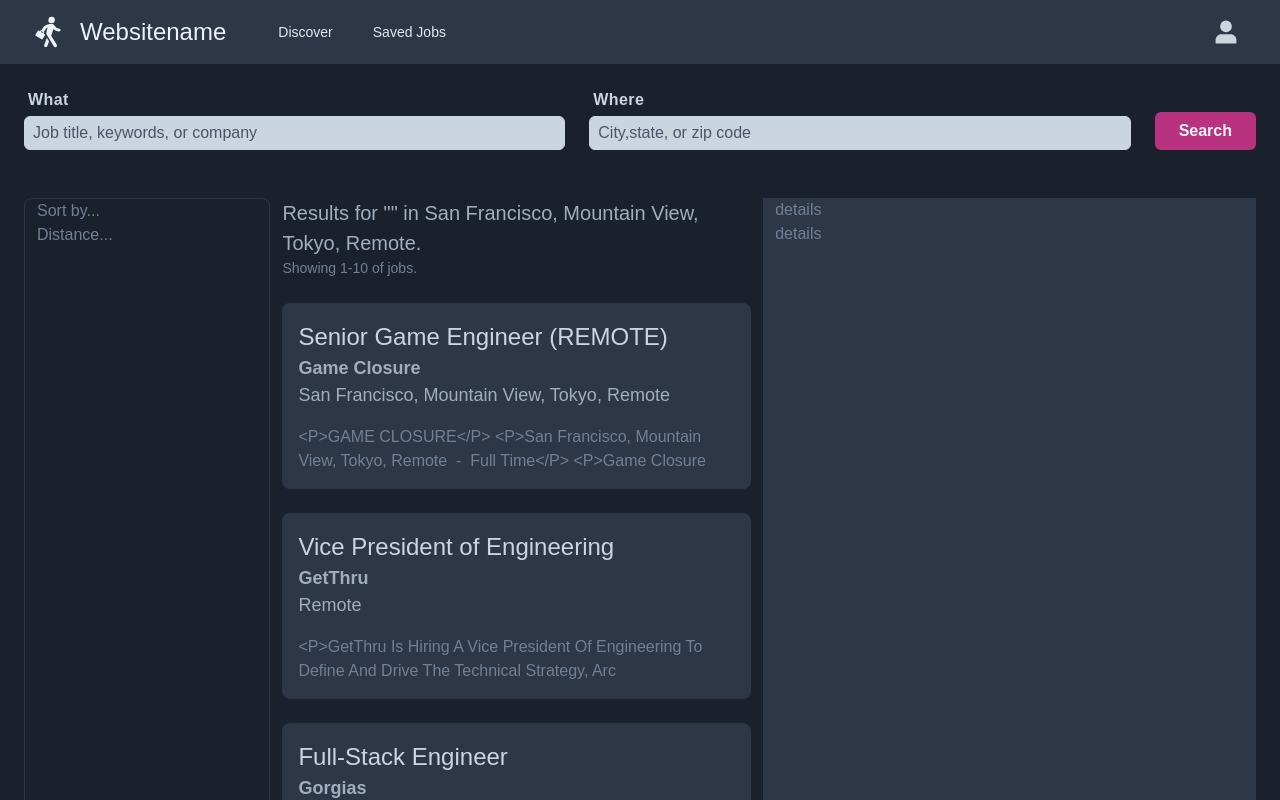
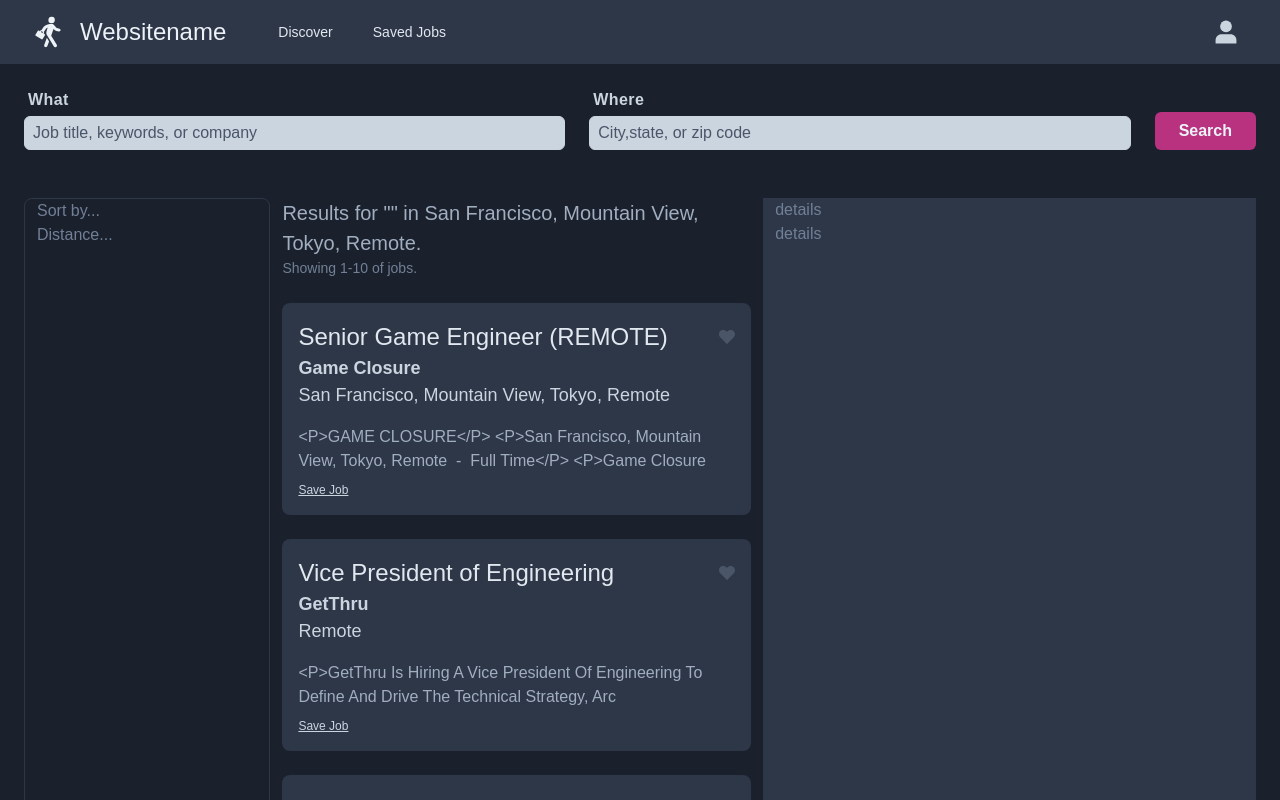
Before and after one commit to noelsner/job-a-lytics, a React app: page /#/ in a window 1280 px wide. Shown: the top 800 px of the page. Built offline with nearby package versions, Linux system fonts and the light colour scheme; no server answers.

Commit message:
save jobs button, without jobs/index.js conflict

```diff
--- a/src/SearchBar.js
+++ b/src/SearchBar.js
@@ -15,13 +15,13 @@ const SearchBar = () => {
         <div className='flex flex-col w-full md:flex-row'>
           <div className='flex-1 pl-3 md:pl-6 pr-3'>
             <label className='block tracking-wide text-gray-400 text-md font-bold mb-1 px-1' htmlFor='what'>What</label>
-            <input value={inputQuery} onChange={ev => setInputQuery(ev.target.value)} className='appearance-none block w-full bg-gray-400 text-gray-600 placeholder-gray-700 border border-gray-400 rounded-md py-1 px-2 focus:outline-none focus:bg-gray-400' id='what' type='text' placeholder='Job title, keywords, or company'></input>
+            <input value={inputQuery} onChange={ev => setInputQuery(ev.target.value)} className='appearance-none block w-full bg-gray-400 text-gray-600 placeholder-gray-700 border border-gray-400 rounded-md py-1 px-2 focus:outline-none focus:bg-gray-200' id='what' type='text' placeholder='Job title, keywords, or company'></input>
           </div>
           <div className='flex-1 px-3'>
             <label className='block tracking-wide text-gray-400 text-md font-bold mb-1 px-1' htmlFor='where'>Where</label>
-            <input value={inputLocation} onChange={ev => setInputLocation(ev.target.value)} className='appearance-none block w-full bg-gray-400 text-gray-600 placeholder-gray-700 border border-gray-400 rounded-md py-1 px-2 focus:outline-none focus:bg-gray-400' id='where' type='text' placeholder='City,state, or zip code'></input>
+            <input value={inputLocation} onChange={ev => setInputLocation(ev.target.value)} className='appearance-none block w-full bg-gray-400 text-gray-600 placeholder-gray-700 border border-gray-400 rounded-md py-1 px-2 focus:outline-none focus:bg-gray-200' id='where' type='text' placeholder='City,state, or zip code'></input>
           </div>
-          <button className='bg-pink-700 text-gray-200 font-bold rounded-md px-6 py-1 ml-3 mr-3 md:mr-6 mt-6'>Search</button>
+          <button className='bg-pink-700 text-gray-200 font-bold rounded-md px-6 py-1 ml-3 mr-3 md:mr-6 mt-6 hover:bg-pink-800 focus:outline-none focus:bg-pink-800'>Search</button>
         </div>
       </div>
     </form>
--- /dev/null
+++ b/src/icons/heart.js
@@ -0,0 +1,11 @@
+import React from 'react';
+
+const Heart = ({classes}) => {
+  return (
+    <svg className={classes} xmlns="http://www.w3.org/2000/svg" viewBox="0 0 100 100">
+      <path d="M49.82 94.12c-3.9-3.93-7.68-7.76-11.48-11.56-9.86-9.88-19.76-19.72-29.59-29.63C3.14 47.28-.06 40.52 0 32.43A26.41 26.41 0 0119.66 6.94c9.88-2.58 18.68-.3 26.11 6.8 1.36 1.3 2.57 2.76 4.07 4.38 1.42-1.52 2.53-2.77 3.72-4a26.91 26.91 0 0143.89 7.57c4.56 9.93 2.79 19.41-3.63 28.09a28.33 28.33 0 01-2.74 3.12Q71 73 50.92 93.11c-.29.29-.6.56-1.1 1.01z"/>
+    </svg>
+  )
+}
+
+export default Heart;
--- a/src/jobs/index.js
+++ b/src/jobs/index.js
@@ -1,8 +1,20 @@
-import React from "react";
+import React, {useState} from "react";
+import Heart from '../icons/heart';
 
 const Jobs = ({ jobs }) => {
-  //console.log('jobs :', jobs);
+  console.log('jobs :', jobs);
   //jobs.forEach(job=> console.log(job.title));
+
+  const [savedBtn, setSavedBtn] = useState(false)
+
+  const saveJob = () => console.log('Job saved!!!')
+
+  const toggleSaved = (ev) => {
+    ev.preventDefault();
+    setSavedBtn(!savedBtn);
+    saveJob();
+  };
+
   return (
     <div className='px-3'>
       <header>
@@ -15,13 +27,23 @@ const Jobs = ({ jobs }) => {
           return(
             <li key={job.id}>
               <div className='bg-gray-800 text-gray-600 mt-6 rounded-lg p-4'>
-                <a className='text-gray-400 text-2xl'>{job.title}</a>
+                {/* <a className='text-gray-400 text-2xl'>{job.title}</a>
                 <div className='text-gray-500 text-lg font-bold'>{job.company}</div>
                 <div className='text-gray-500 text-lg'>{job.location}</div>
-                <div className='text-gray-600 text-md mt-4'>
+                <div className='text-gray-600 text-md mt-4'> */}
+                <div className='flex justify-between align-middle w-full'>
+                  <a className='text-gray-300 text-2xl mr-10'>{job.title}</a>
+                  <button onClick={ev => toggleSaved(ev)} className='focus:outline-none focus:text-gray-500'>
+                    <Heart classes={`fill-current text-gray-${savedBtn ? '200' : '700'} w-4 h-4`} />
+                  </button>
+                </div>
+                <div className='text-gray-400 text-lg font-bold'>{job.company}</div>
+                <div className='text-gray-400 text-lg'>{job.location}</div>
+                <div className='text-gray-500 text-md mt-4'>
                   <span className='capitalize'>{job.description.slice(0,100)}</span>
                   <span>{/*results.snippet.slice(1, results.snippet.length)*/}</span>
                 </div>
+                <a onClick={saveJob} className='block text-gray-400 text-xs underline mt-2'>Save Job</a>
               </div>
             </li>
           )
```
Also changed, not shown: 1 other file (tests, documents, lock files or other folders).
